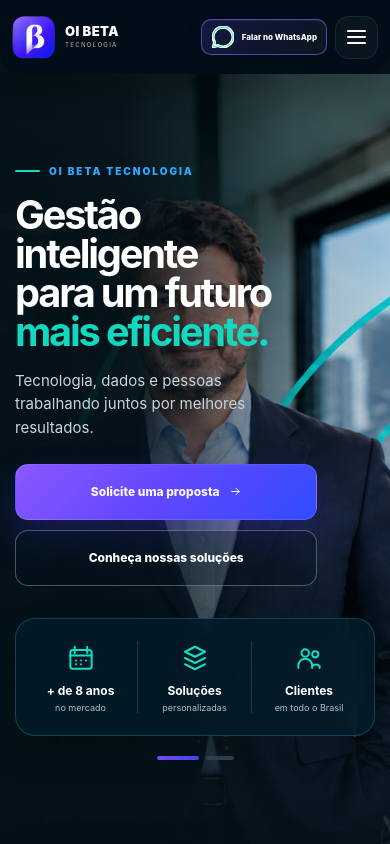
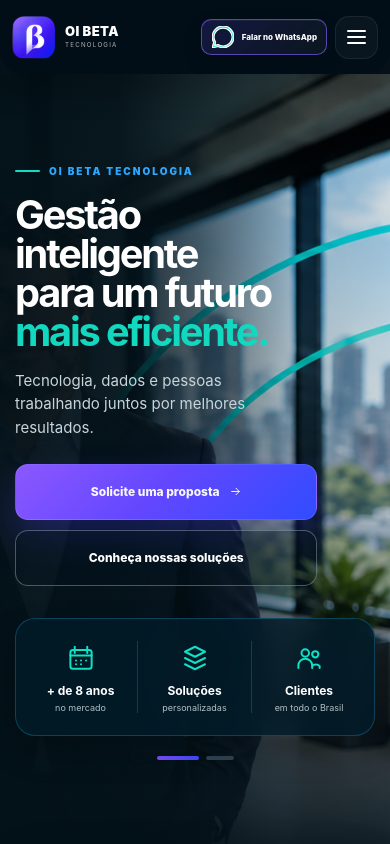
Before and after one commit to oibetatecnologia/oibeta, a Next.js app in the folder oibeta-site/: page / in a window 390 px wide. Shown: the top 844 px of the page. Built offline with nearby package versions, Linux system fonts and the light colour scheme; no server answers.

Commit message:
fix: ajusta enquadramento da foto no mobile

```diff
--- a/oibeta-site/app/globals.css
+++ b/oibeta-site/app/globals.css
@@ -2973,3 +2973,26 @@ svg {
     max-width: 130px !important;
   }
 }
+
+
+/* =========================================================
+   MOBILE — ajuste fino do enquadramento da foto
+   Pedido: rosto mais à direita e cabeça mais acima.
+   ========================================================= */
+@media (max-width: 900px) {
+  .hero-banner-image-mobile {
+    object-position: 94% 5% !important;
+  }
+}
+
+@media (max-width: 560px) {
+  .hero-banner-image-mobile {
+    object-position: 96% 3% !important;
+  }
+}
+
+@media (max-width: 410px) {
+  .hero-banner-image-mobile {
+    object-position: 98% 2% !important;
+  }
+}
```
